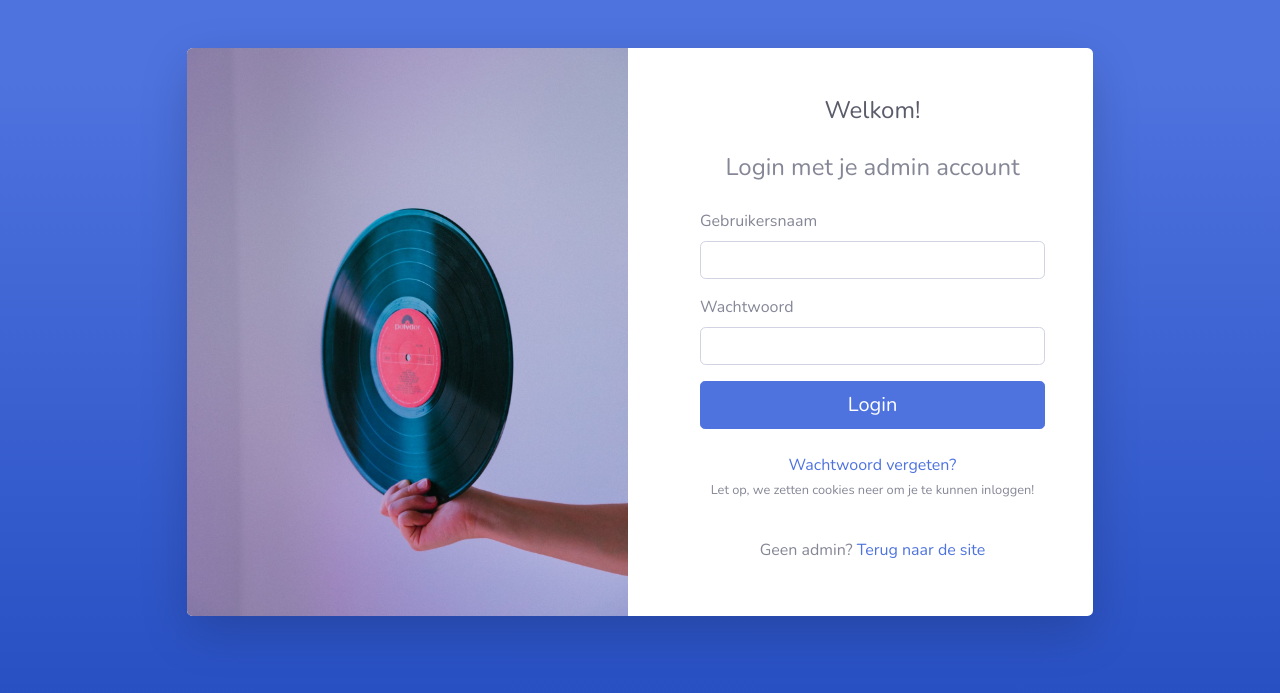
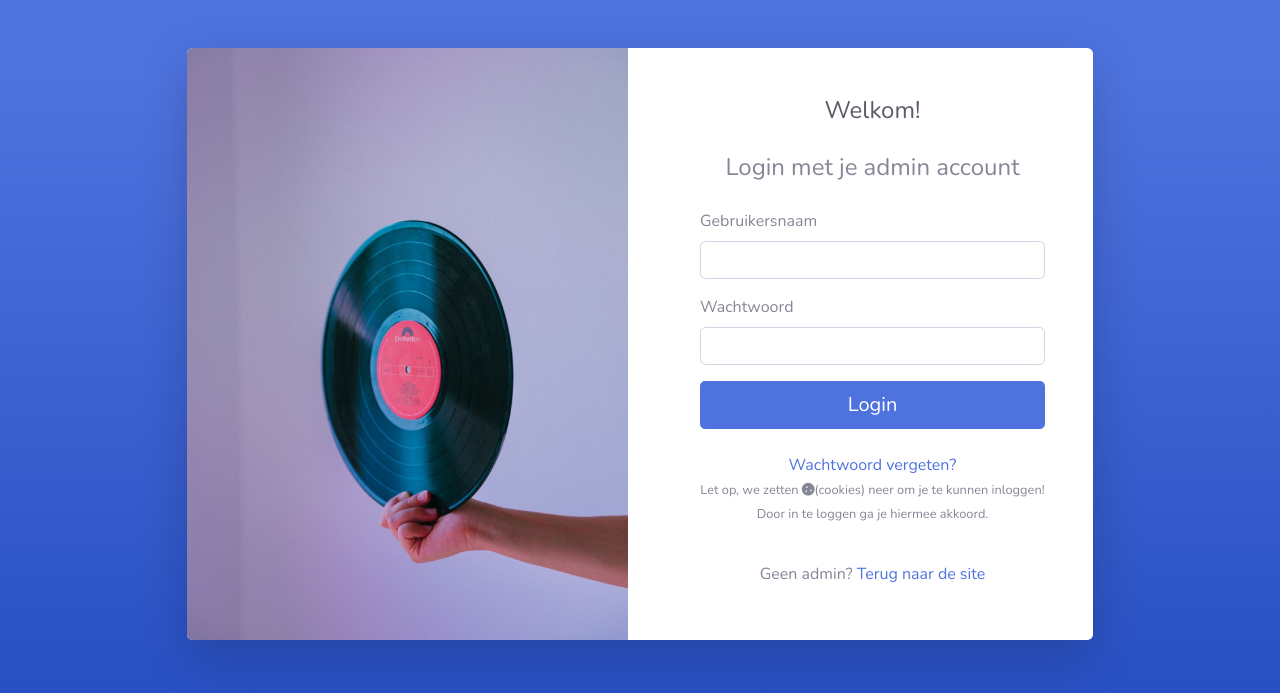
Before and after one commit to cedricfortuin/hetplatenhuis-admin, a PHP site: page /login.php in a window 1280 px wide. Shown: the top 693 px of the page. Run offline with PHP 8.4, Linux system fonts and the light colour scheme; data that the repository does not hold is empty.

Commit message:
update cookies 2.0

```diff
--- a/admin/login.php
+++ b/admin/login.php
@@ -141,7 +141,7 @@ if ($_SERVER["REQUEST_METHOD"] == "POST") {
                                         <input type="submit" class="btn btn-primary btn-block btn-lg" value="Login">
                                         <div class="text-sm-center"><br>
                                             <a href="mailto:administrator@hetplatenhuis.nl">Wachtwoord vergeten?</a><br/>
-                                            <small>Let op, we zetten cookies neer om je te kunnen inloggen!</small>
+                                            <small>Let op, we zetten <i class="fas fa-cookie"></i>(cookies) neer om je te kunnen inloggen!<br/>Door in te loggen ga je hiermee akkoord.</small>
                                         </div>
                                         <br>
                                         <p class="help-block text-center"
```
